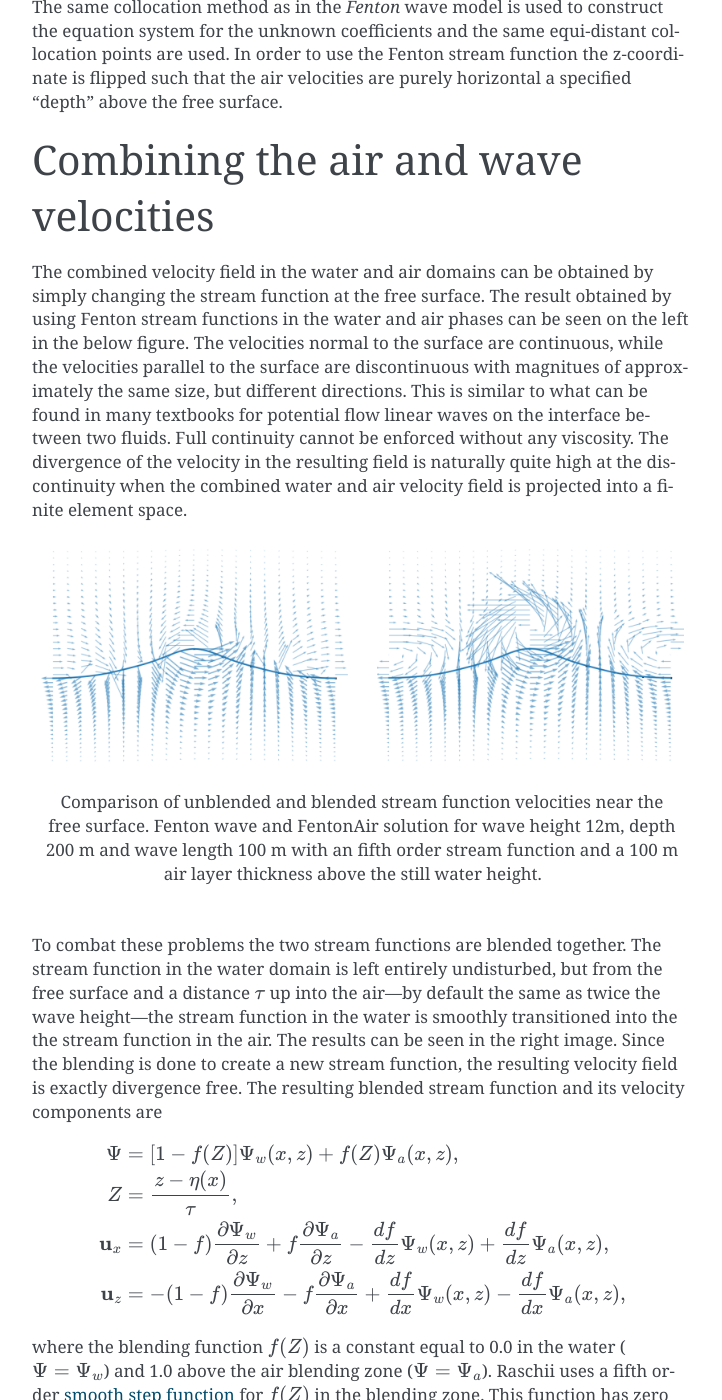
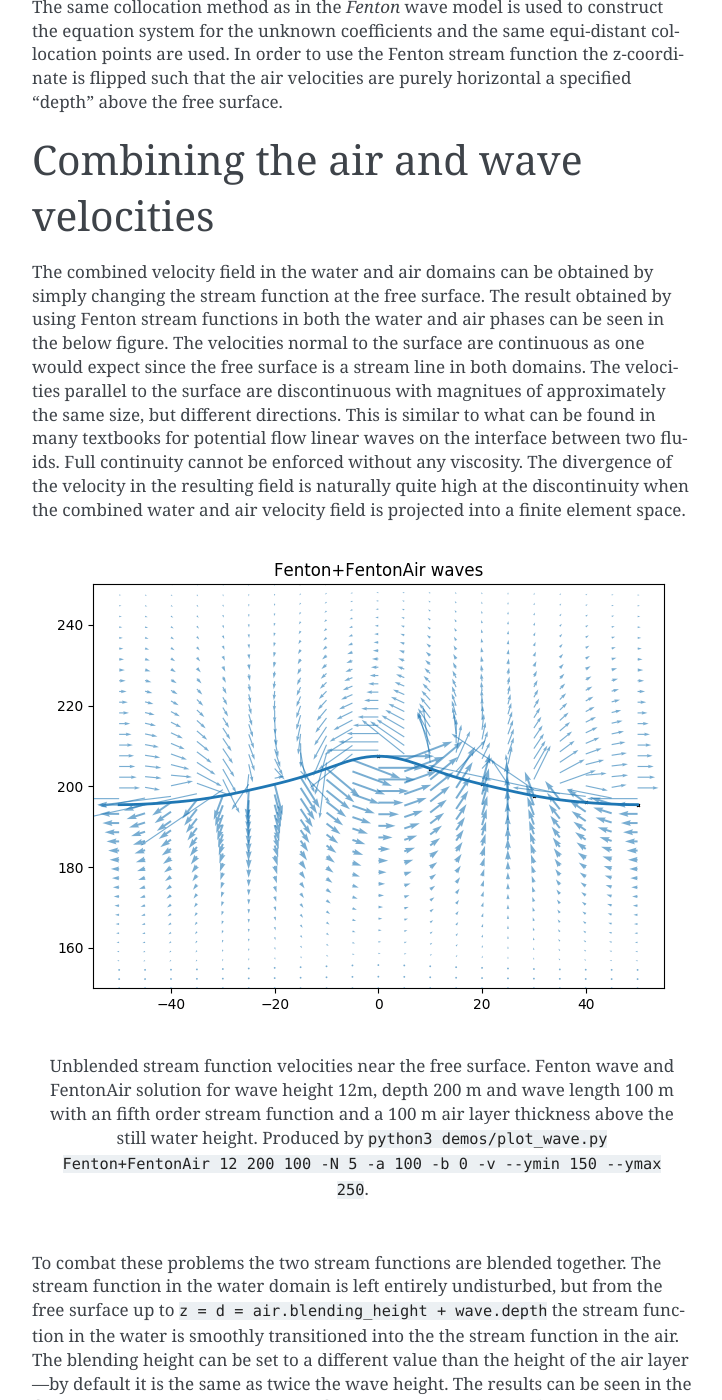
Before and after one commit to TormodLandet/raschii, a Sphinx documentation site: the page built from documentation/wave_models.rst, in a window 1280 px wide and 1400 px high, scrolled down 2303 px. Shown: the whole window, without its empty margins (388-1110 px from the left). Built offline with Sphinx 7.4.7, drawn with Linux system fonts in a browser that asks for light colours; some of the changed text lies outside the part shown.

Commit message:
Change the definition of the air blending zone.
The zone is now horizontal at the top to avoid high divergence in the
transition from a blended to a pure air stream function when the waves
are high and steep and the velocity field is interpolated into a FEM
function space with a finite nuber of elements

```diff
--- a/documentation/wave_models.rst
+++ b/documentation/wave_models.rst
@@ -137,9 +137,10 @@
 
 The combined velocity field in the water and air domains can be obtained by
 simply changing the stream function at the free surface. The result obtained by
-using Fenton stream functions in the water and air phases can be seen on the
-left in the below figure. The velocities normal to the surface are continuous,
-while the velocities parallel to the surface are discontinuous with magnitues of
+using Fenton stream functions in both the water and air phases can be seen in
+the below figure. The velocities normal to the surface are continuous as one
+would expect since the free surface is a stream line in both domains. The
+velocities parallel to the surface are discontinuous with magnitues of
 approximately the same size, but different directions. This is similar to what
 can be found in many textbooks for potential flow linear waves on the interface
 between two fluids. Full continuity cannot be enforced without any viscosity.
@@ -147,29 +148,30 @@
 the discontinuity when the combined water and air velocity field is projected
 into a finite element space.
 
-.. figure:: figures/air_vel_compare.png
-   :alt: comparison of blended and unblended stream function velocities near the
-         free surface
+.. figure:: figures/air_vel_unblended.png
+   :alt: Unblended stream function velocities near the free surface
 
-   Comparison of unblended and blended stream function velocities near the free
-   surface. Fenton wave and FentonAir solution for wave height 12m, depth 200 m
-   and wave length 100 m with an fifth order stream function and a 100 m air
-   layer thickness above the still water height.
+   Unblended stream function velocities near the free surface. Fenton wave and
+   FentonAir solution for wave height 12m, depth 200 m and wave length 100 m
+   with an fifth order stream function and a 100 m air layer thickness above the
+   still water height. Produced by ``python3 demos/plot_wave.py Fenton+FentonAir
+   12 200 100 -N 5 -a 100 -b 0 -v --ymin 150 --ymax 250``.
 
 To combat these problems the two stream functions are blended together. The
 stream function in the water domain is left entirely undisturbed, but from the
-free surface and a distance :math:`\tau` up into the air—by default the same as
-twice the wave height—the stream function in the water is smoothly transitioned
-into the the stream function in the air. The results can be seen in the right
-image. Since the blending is done to create a new stream function, the resulting
-velocity field is exactly divergence free. The resulting blended stream function
-and its velocity components are
+free surface up to ``z = d = air.blending_height + wave.depth`` the stream
+function in the water is smoothly transitioned into the the stream function in
+the air. The blending height can be set to a different value than the height of
+the air layer—by default it is the same as twice the wave height. The results
+can be seen in the figure below. The resulting velocity field is exactly
+divergence free since the blending is done to create a new stream function from
+which the velocities are calculated.
 
 .. math::
 
     \Psi &= [1 - f(Z)] \Psi_{w}(x,z) + f(Z) \Psi_{a}(x,z),
 
-    Z &= \frac{z - \eta(x)}{\tau},
+    Z &= \frac{z - \eta(x)}{d - \eta(x)}\,,
 
     \mathbf{u}_x &= (1 - f) \frac{\partial\Psi_{w}}{\partial z} +
                     f \frac{\partial\Psi_{a}}{\partial z} -
@@ -182,9 +184,19 @@
                     \frac{d f}{d x}\Psi_{a}(x,z),
 
 where the blending function :math:`f(Z)` is a constant equal to 0.0 in the water
-(:math:`\Psi=\Psi_w`) and 1.0 above the air blending zone (:math:`\Psi=\Psi_a`).
+(:math:`\Psi=\Psi_w` for :math:`z <\eta(x)`) and 1.0 above the air blending zone
+(:math:`\Psi=\Psi_a` for :math:`z > d`).
 Raschii uses a fifth order `smooth step function`_ for :math:`f(Z)` in the
 blending zone. This function has zero first and second derivatives at the top
 and bottom of the blending zone.
 
 .. _smooth step function: https://en.wikipedia.org/wiki/Smoothstep
+
+.. figure:: figures/air_vel_blended.png
+   :alt: Blended stream function velocities near the free surface
+
+   Blended stream function velocities near the free surface. Fenton wave and
+   FentonAir solution for wave height 12m, depth 200 m and wave length 100 m
+   with an fifth order stream function and a 100 m air layer thickness above the
+   still water height. Produced by ``python3 demos/plot_wave.py Fenton+FentonAir
+   12 200 100 -N 5 -a 100 -b 30 -v --ymin 150 --ymax 250``.
```
Also changed, not shown: documentation/figures/air_vel_blended.png (added), documentation/figures/air_vel_compare.png (deleted), documentation/figures/air_vel_unblended.png (added), 4 other files.
